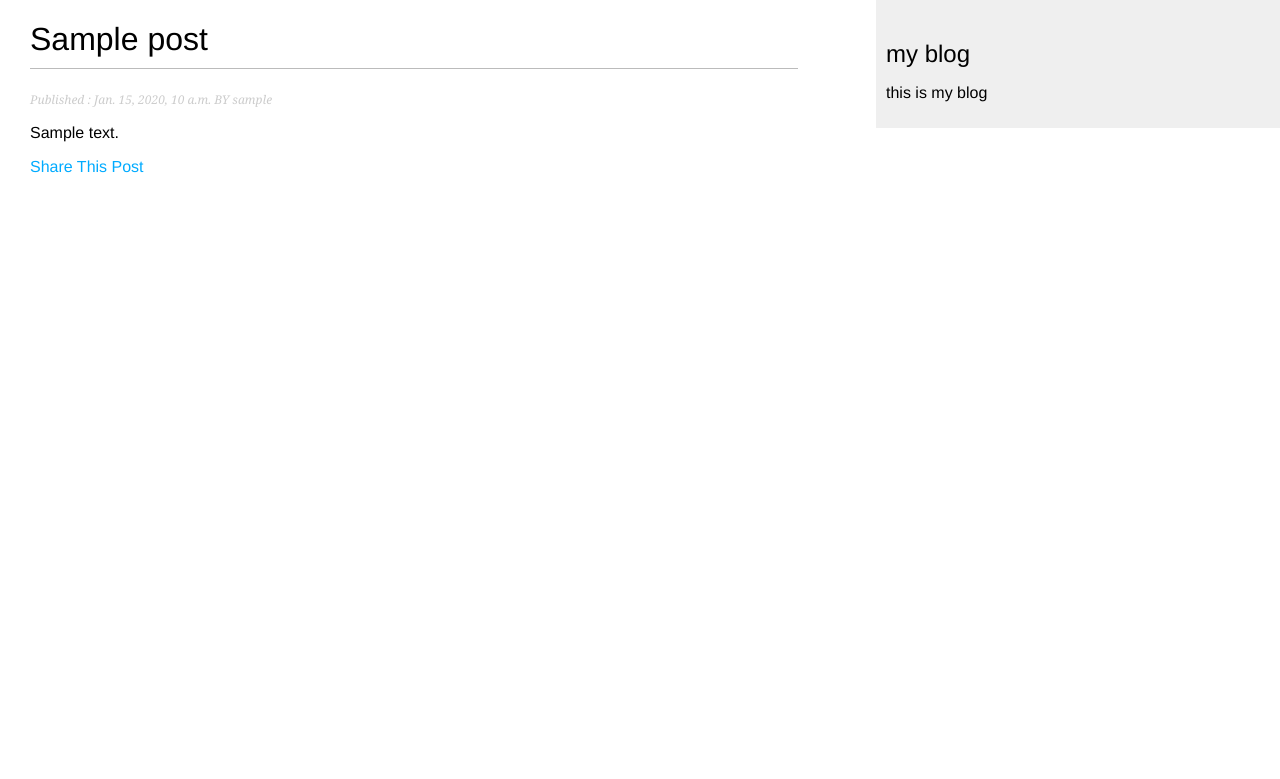
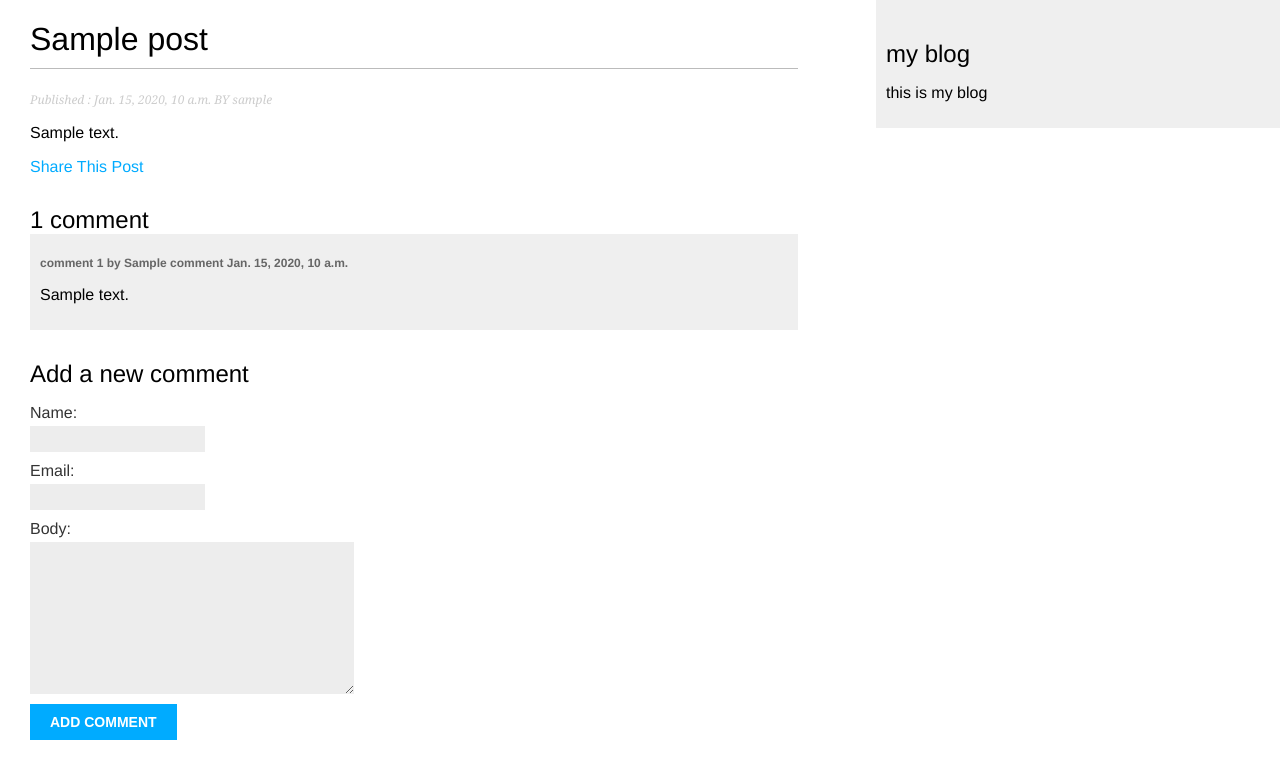
Before and after one commit to ahmedEid1/Django_MyBlog, a Django app: a page that uses blog/templates/blog/post/detail.html in a window 1280 px wide. Shown: the top 779 px of the page. Run offline with Django 3.2, Linux system fonts and the light colour scheme; tables that the repository leaves empty hold one stand-in row (values such as "Sample post").

Commit message:
completing the Comment System

```diff
--- a/blog/forms.py
+++ b/blog/forms.py
@@ -1,4 +1,6 @@
 from django import forms
+
+from .models import Comment
 
 
 class EmailPostForm(forms.Form):
@@ -6,3 +8,9 @@ class EmailPostForm(forms.Form):
     email = forms.EmailField()
     to = forms.EmailField()
     comments = forms.CharField(required=False, widget=forms.Textarea)
+
+
+class CommentForm(forms.ModelForm):
+    class Meta:
+        model = Comment
+        fields = ('name', 'email', 'body')
--- a/blog/templates/blog/post/detail.html
+++ b/blog/templates/blog/post/detail.html
@@ -13,4 +13,34 @@
             Share This Post
         </a>
     </p>
+
+    {% with comments.count as total_count %}
+        <h2>
+            {{ total_count }} comment{{ total_count|pluralize }}
+        </h2>
+    {% endwith %}
+
+    {% for comment in comments %}
+        <div class="comment">
+            <p class="info">
+                comment {{ forloop.counter }} by {{ comment.name }}
+                {{ comment.created }}
+            </p>
+            {{ comment.body|linebreaks }}
+        </div>
+    {% empty %}
+        <p>There are no comments yet</p>
+    {% endfor %}
+
+{#    adding the form#}
+    {% if new_comment %}
+        <p>Your comment has been added successfully</p>
+    {% else %}
+        <h2>Add a new comment</h2>
+        <form method="post">
+            {% csrf_token %}
+            {{ comment_from.as_p }}
+            <input type="submit" value="Add Comment">
+        </form>
+    {% endif %}
 {% endblock %}
--- a/blog/views.py
+++ b/blog/views.py
@@ -3,8 +3,8 @@ from django.core.paginator import Paginator, EmptyPage, PageNotAnInteger
 from django.shortcuts import render, get_object_or_404
 from django.core.mail import send_mail
 
-from .models import Post
-from .forms import EmailPostForm
+from .models import Post, Comment
+from .forms import EmailPostForm, CommentForm
 
 
 # Create your views here.
@@ -24,8 +24,21 @@ def post_detail(request, year, month, day, post):
         publish__day=day
     )
 
+    comments = post.comments.filter(active=True)
+    new_comment = None
+
+    if request.method == "POST":
+        comment_form = CommentForm(request.POST)
+        if comment_form.is_valid():
+            new_comment = comment_form.save(commit=False)
+            new_comment.post = post
+            new_comment.save()
+    else:
+        comment_form = CommentForm()
+
     return render(request, 'blog/post/detail.html',
-                  {'post': post})
+                  {'post': post, 'comments': comments,
+                   'new_comment': new_comment, 'comment_from': comment_form})
 
 
 def post_share(request, post_id):
```
